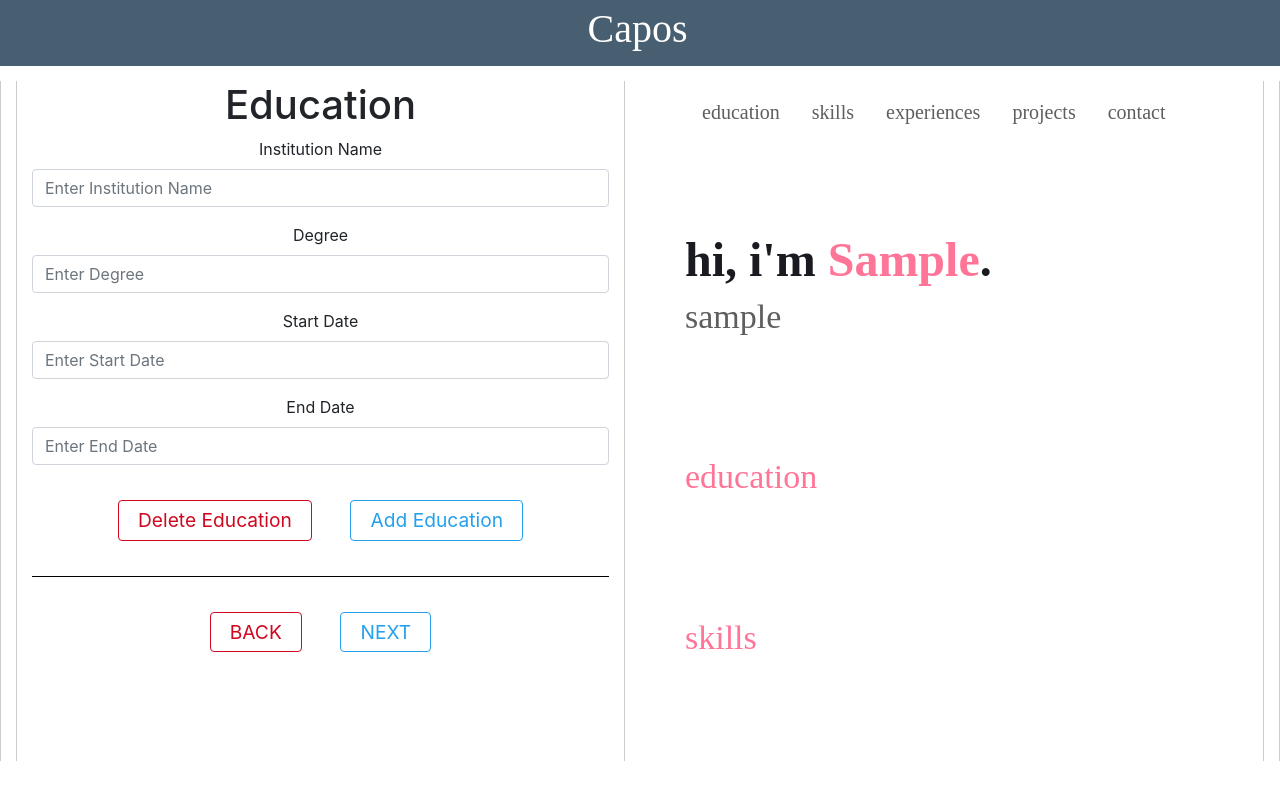
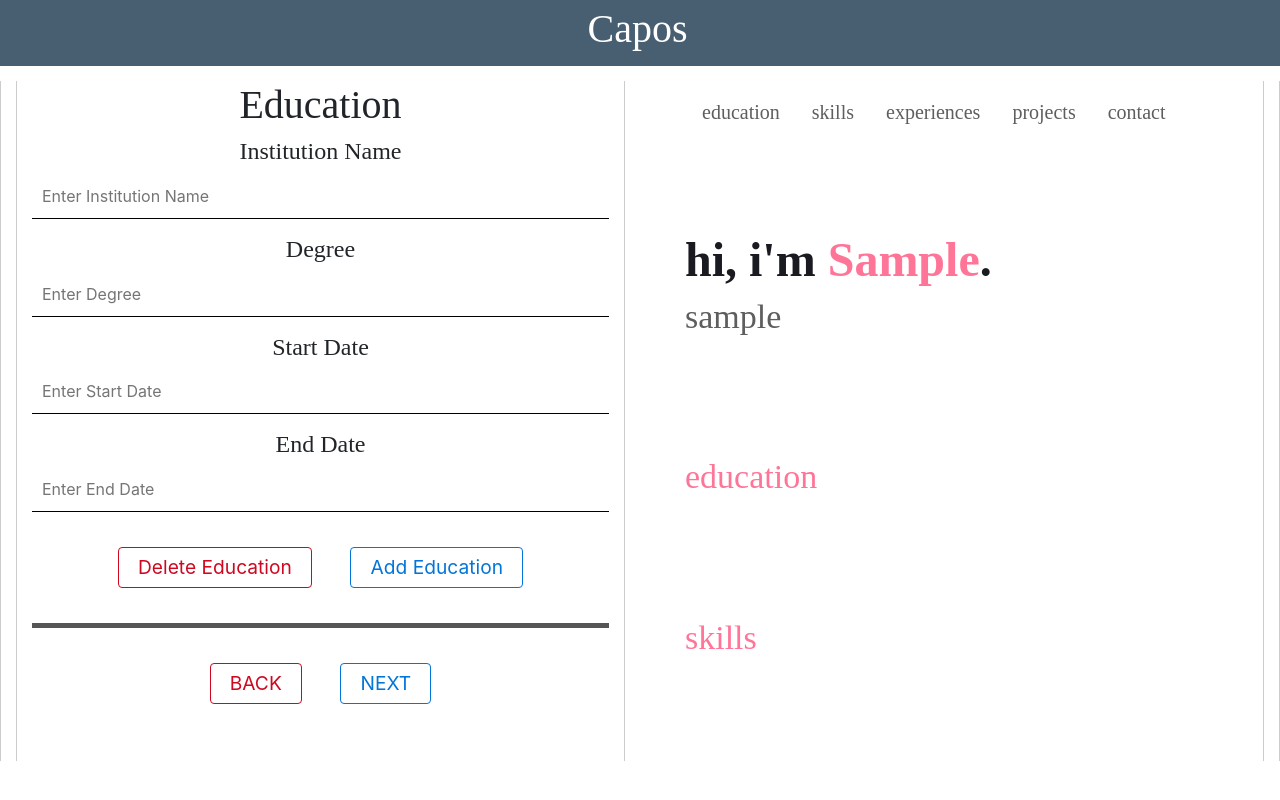
Before and after one commit to abimsedhain/portfolio_designer, a React (Create React App) app: page /form in a window 1280 px wide. Both pictures are taken after typing "Sample", "name@example.com", "Sample" into the empty fields and a click on the button "Continue". Built offline with nearby package versions, Linux system fonts and the light colour scheme.

Commit message:
style(userform): changed font family and changed input box to a line

```diff
--- a/src/components/Instruction.js
+++ b/src/components/Instruction.js
@@ -6,7 +6,7 @@ import styled from "styled-components"
 import login from '../assets/login.svg';
 import signup from '../assets/signup.svg';
 import type from '../assets/typing.svg';
-import {Header, Description, Button} from "./styled/StyledComponents"
+import {Header, Description, LoginBtn} from "./styled/StyledComponents"
 
 
 function Instruction() {
@@ -78,9 +78,7 @@ function Instruction() {
 				<Row>
 					<Col>
 						<Link to='/form'>
-							<Button Secondary >Login&nbsp;
-             					   <span>/ Signup &#8594;  </span>
-							</Button>
+							<LoginBtn>Login / Signup &#8594;</LoginBtn>
 						</Link>
 					</Col>
 				</Row>
--- a/src/components/LogoBar.js
+++ b/src/components/LogoBar.js
@@ -6,7 +6,7 @@ function AppNavbar() {
 	return (
 		<>
 		<Logobar Primary fluid={true}>
-			<h1>Capos</h1>
+			<h1><a href="/" style={{color:'white', textDecoration:'none'}}>Capos</a></h1>
 		</Logobar>
 
 		</>
--- a/src/components/form/Education.js
+++ b/src/components/form/Education.js
@@ -1,8 +1,8 @@
 import React from 'react'
 import { Formik, Form, Field,FieldArray} from 'formik';
-import {Label, Input, FormGroup,ButtonGroup} from "reactstrap"
+import {FormGroup,ButtonGroup} from "reactstrap"
 import * as yup from 'yup';
-import {NextButton, BackButton, HrLine} from '../styled/StyledComponents';
+import {NextButton, BackButton, HrLine, StyledInput, FormTitle, FormLabel} from '../styled/StyledComponents';
 
 const validationSchema = yup.object({
 	// eduTitle:yup.string().required('Title is required'),
@@ -24,9 +24,7 @@ const Education = ({ formData, setFormData, nextStep, prevStep }) => {
 
 			{({ values }) => (
 				<Form>
-					<h1>Education</h1>
-
-
+					<FormTitle>Education</FormTitle>
 
 					<FieldArray name="education" render={
 						arrayHelpers => (
@@ -34,7 +32,7 @@ const Education = ({ formData, setFormData, nextStep, prevStep }) => {
 								{values.education.map((edu, index) => (
 									<div key={index}>
 										<FormGroup>
-											<Label>Institution Name</Label>
+											<FormLabel>Institution Name</FormLabel>
 											{/* <ButtonGroup>
 												<Button className="bg-danger" type="button"
 													onClick={() => { values.education.length > 1 && arrayHelpers.remove(index) }} >-</Button>
@@ -47,20 +45,20 @@ const Education = ({ formData, setFormData, nextStep, prevStep }) => {
 													})}>+</Button>
 											</ButtonGroup> */}
 
-											<Field type="text" name={`education.${index}.InstituteName`} as={Input} placeholder="Enter Institution Name"></Field>
+											<Field type="text" name={`education.${index}.InstituteName`} as={StyledInput} placeholder="Enter Institution Name"></Field>
 
 										</FormGroup>
 										<FormGroup>
-											<Label>Degree</Label>
-											<Field type="text" name={`education.${index}.Degree`} as={Input} placeholder="Enter Degree"></Field>
+											<FormLabel>Degree</FormLabel>
+											<Field type="text" name={`education.${index}.Degree`} as={StyledInput} placeholder="Enter Degree"></Field>
 										</FormGroup>
 										<FormGroup>
-											<Label>Start Date</Label>
-											<Field type="text" name={`education.${index}.StartDate`} as={Input} placeholder="Enter Start Date"></Field>
+											<FormLabel>Start Date</FormLabel>
+											<Field type="text" name={`education.${index}.StartDate`} as={StyledInput} placeholder="Enter Start Date"></Field>
 										</FormGroup>
 										<FormGroup>
-											<Label>End Date</Label>
-											<Field type="text" name={`education.${index}.EndDate`} as={Input} placeholder="Enter End Date"></Field>
+											<FormLabel>End Date</FormLabel>
+											<Field type="text" name={`education.${index}.EndDate`} as={StyledInput} placeholder="Enter End Date"></Field>
 										</FormGroup>
 
 										<ButtonGroup>
--- a/src/components/form/Experience.js
+++ b/src/components/form/Experience.js
@@ -1,8 +1,8 @@
 import React from 'react'
 import { Formik, Form, Field, FieldArray } from 'formik';
-import { Label, Input, FormGroup, ButtonGroup, InputGroup } from "reactstrap"
+import { FormGroup, ButtonGroup, InputGroup } from "reactstrap"
 import * as yup from 'yup';
-import { NextButton, BackButton, AddButton, DelButton, HrLine } from '../styled/StyledComponents';
+import { NextButton, BackButton, AddButton, DelButton, HrLine, StyledInput, FormTitle, FormLabel  } from '../styled/StyledComponents';
 
 const validationSchema = yup.object({
 	// exp1Title:yup.string().required('Title is required'),
@@ -27,7 +27,7 @@ const Experience = ({ formData, setFormData, nextStep, prevStep }) => {
 
 			{({ values }) => (
 				<Form>
-					<h1>Experience</h1>
+					<FormTitle>Experience</FormTitle>
 
 					<FieldArray name="experiences" render={
 						arrayHelpers => (
@@ -35,7 +35,7 @@ const Experience = ({ formData, setFormData, nextStep, prevStep }) => {
 								{values.experiences.map((experience, index) => (
 									<div key={index}>
 										<FormGroup>
-											<Label>Company Name</Label>
+											<FormLabel>Company Name</FormLabel>
 											{/* <ButtonGroup>
 												<Button className="bg-danger" type="button"
 													onClick={() => { values.experiences.length > 1 && arrayHelpers.remove(index) }} >-</Button>
@@ -49,23 +49,22 @@ const Experience = ({ formData, setFormData, nextStep, prevStep }) => {
 													})}>+</Button>
 											</ButtonGroup> */}
 
-											<Field type="text" name={`experiences.${index}.CompanyName`} as={Input} placeholder="Enter Company Name"></Field>
+											<Field type="text" name={`experiences.${index}.CompanyName`} as={StyledInput} placeholder="Enter Company Name"></Field>
 
 										</FormGroup>
 										<FormGroup>
-											<Label>Position</Label>
-											<Field type="text" name={`experiences.${index}.Position`} as={Input} placeholder="Enter Position"></Field>
+											<FormLabel>Position</FormLabel>
+											<Field type="text" name={`experiences.${index}.Position`} as={StyledInput} placeholder="Enter Position"></Field>
 										</FormGroup>
 										<FormGroup>
-											<Label>Highlights</Label>
-
+											<FormLabel>Highlights</FormLabel>
 											<FieldArray name={`experiences.${index}.Highlights`} render={
 												arrayHelpers => (
 													<>
 														{values.experiences[index].Highlights.map((highlight, index2) => (
 															<FormGroup key={index2}>
 																<InputGroup>
-																	<Field name={`experiences.${index}.Highlights.${index2}`} type="input" as={Input} placeholder="Enter Highlight" />
+																	<Field name={`experiences.${index}.Highlights.${index2}`} type="input" as={StyledInput} style={{width:'86%'}} placeholder="Enter Highlight" />
 																	<ButtonGroup>
 																		{/* <Button
 																			type="button"
@@ -100,12 +99,12 @@ const Experience = ({ formData, setFormData, nextStep, prevStep }) => {
 
 										</FormGroup>
 										<FormGroup>
-											<Label>Start Date</Label>
-											<Field type="text" name={`experiences.${index}.StartDate`} as={Input} placeholder="Enter Start Date"></Field>
+											<FormLabel>Start Date</FormLabel>
+											<Field type="text" name={`experiences.${index}.StartDate`} as={StyledInput} placeholder="Enter Start Date"></Field>
 										</FormGroup>
 										<FormGroup>
-											<Label>End Date</Label>
-											<Field type="text" name={`experiences.${index}.EndDate`} as={Input} placeholder="Enter End Date"></Field>
+											<FormLabel>End Date</FormLabel>
+											<Field type="text" name={`experiences.${index}.EndDate`} as={StyledInput} placeholder="Enter End Date"></Field>
 										</FormGroup>
 
 										<ButtonGroup>
--- a/src/components/styled/StyledComponents.js
+++ b/src/components/styled/StyledComponents.js
@@ -57,6 +57,18 @@ const NavbarButton = styled(Button)`
 	 }
 `
 
+const LoginBtn = styled(Button)`
+	border: 1px solid #fff;
+	background-color: ${props => props.theme.Primary};
+	color: white;
+
+	&:hover{
+		background-color: ${props => props.theme.NextButton};
+		border: 1px solid #0275d8;
+	}
+
+`
+
 const NextButton = styled(Button)`
 	font-size: ${props => props.theme.SmallButtonSize};
 	border: 1px solid;
@@ -68,6 +80,7 @@ const NextButton = styled(Button)`
 	&:hover{
 		background-color:${props => props.theme.NextButton};
 		color: ${props => props.theme.White};
+	}
 
 `
 const BackButton = styled(Button)`
@@ -81,7 +94,8 @@ const BackButton = styled(Button)`
 	&:hover{
 		background-color: ${props => props.theme.BackButton};
 		color: ${props => props.theme.White};
-}
+	}
+
 `
 
 const AddButton = styled(Button)`
@@ -92,12 +106,13 @@ const AddButton = styled(Button)`
 	font-size: 25px;
 	color:${props => props.theme.NextButton};
 	padding:1px 12px 1px 12px;
-	margin:0px 2px 0px 5px;
+	margin:0px 2px 0px 2px;
 
 
 	&:hover{
 		background-color:${props => props.theme.NextButton};
 		color: ${props => props.theme.White};
+	}
 `
 
 const DelButton = styled(Button)`
@@ -113,6 +128,7 @@ const DelButton = styled(Button)`
 	&:hover{
 		background-color:${props => props.theme.BackButton};
 		color: ${props => props.theme.White};
+	}
 `
 
 const Logobar = styled(Container)`
@@ -121,11 +137,15 @@ const Logobar = styled(Container)`
 	padding:5px;
 	padding-left: 0px;
 	left:50%;
-	transform: 'translateX(-50%)',
+	transform: 'translateX(-50%)';
 	top:'10px';
 	width:'100%';
 	margin-bottom: 15px;
 	font-family:${props => props.theme.Header};
+
+	&:link{
+		color:red;
+	}
 `
 const FormContainer = styled(Container)`
 	display: block;
@@ -143,8 +163,24 @@ const FormContainer = styled(Container)`
 `
 
 const HrLine = styled.hr`
-	border-width: 1px;
-	background:black;
+	border-width: 5px;
+	background:#5f5f5f;
+`
+const StyledInput = styled.input`
+	background: transparent;
+	border: none;
+	border-bottom: 1px solid #000000;
+	padding:10px;
+	width:100%;
 `
 
-export { Header, Logo, Subheader, Description, Button, NavbarButton, Logobar, FormContainer, NextButton, BackButton, AddButton, DelButton, HrLine }
+const FormTitle = styled.h1`
+	font-size: ${props => props.theme.SubheaderSize};
+	font-family:${props => props.theme.Header};
+`
+const FormLabel = styled.h1`
+	font-size: ${props => props.theme.SmallDescriptionSize};
+	font-family:${props => props.theme.Subheader};
+`
+
+export { LoginBtn, Header, Logo, Subheader, Description, Button, NavbarButton, Logobar, FormContainer, NextButton, BackButton, AddButton, DelButton, HrLine, StyledInput, FormTitle, FormLabel}
--- a/src/components/styled/Theme.js
+++ b/src/components/styled/Theme.js
@@ -17,7 +17,7 @@ const Theme={
 	ButtonSize: "1.5rem",
 	SmallButtonSize: "1.2rem",
 
-	NextButton: "#24a0ed",
+	NextButton: "#0275d8",
 	BackButton: "#CF0820"
 }
 
```
Also changed, not shown: src/components/form/PersonalInfo.js (+11 -10 lines), src/components/form/Projects.js (+13 -13 lines), src/components/form/SocialMedia.js (+9 -12 lines).
